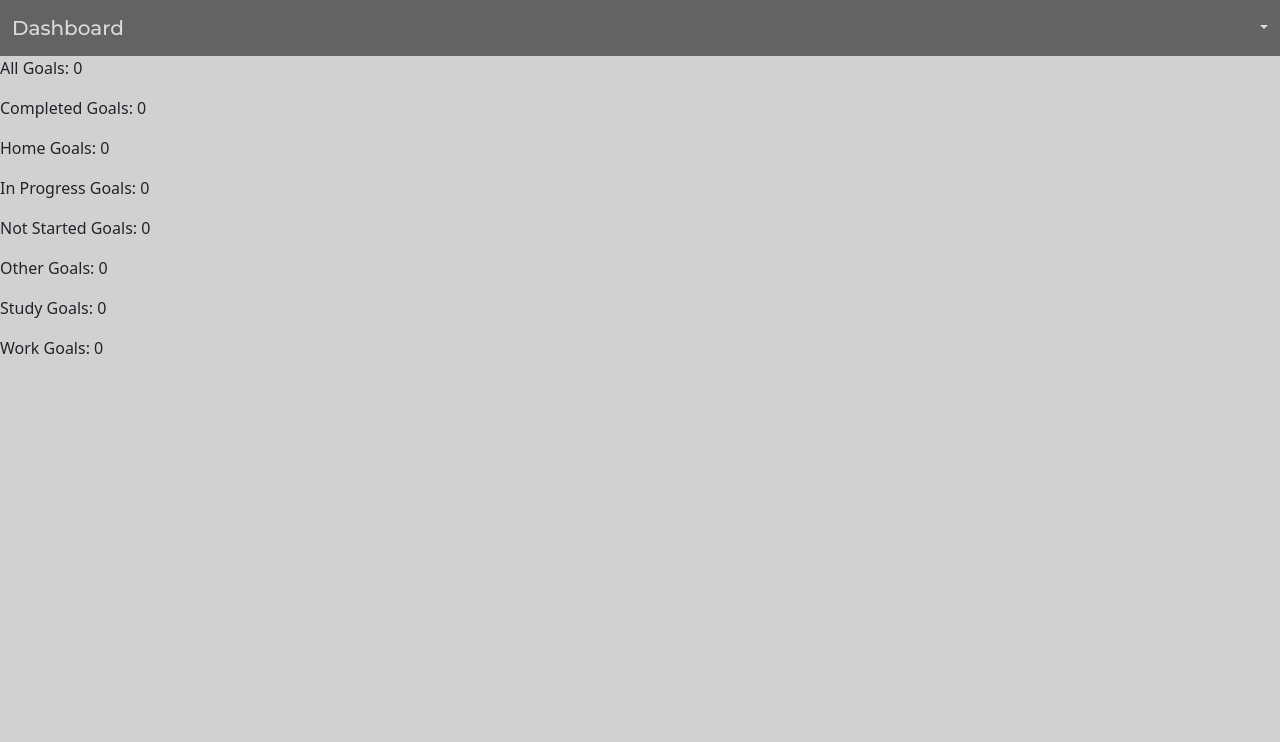
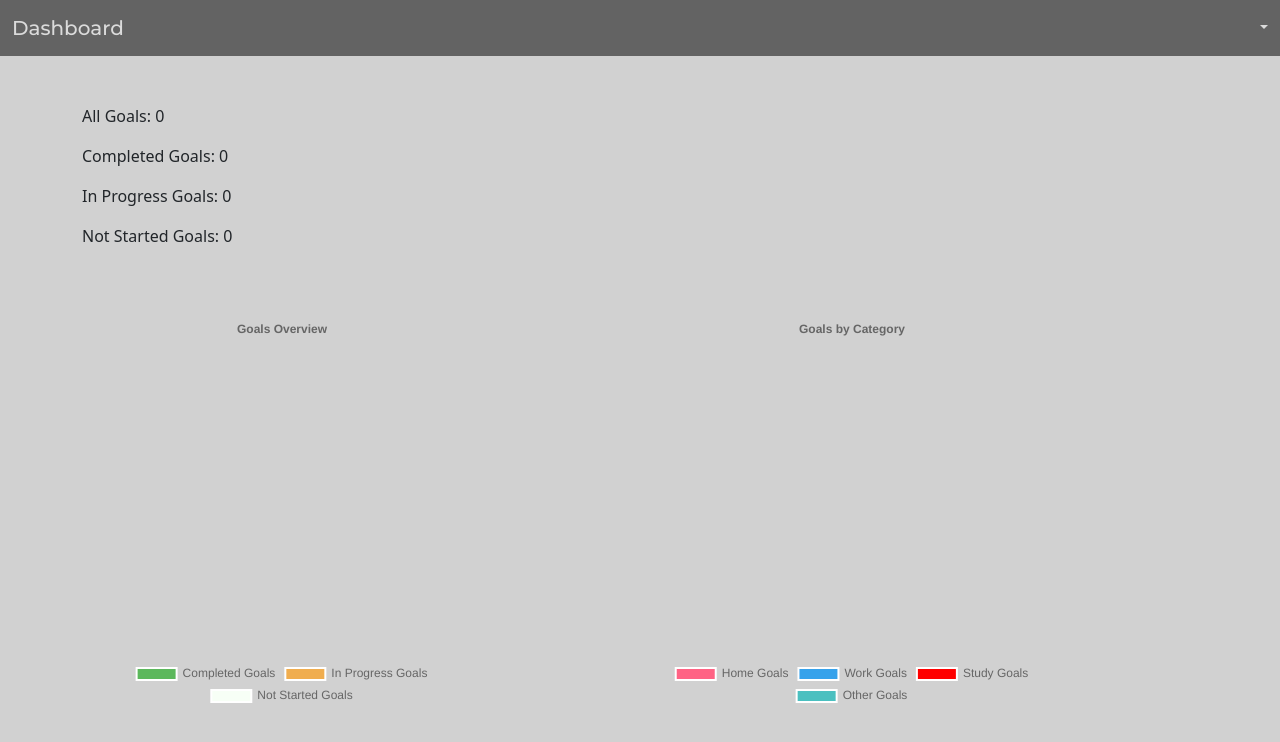
Before and after one commit to thr3000/CSC536, a Django app: page /TestModel/overview/ in a window 1280 px wide. Shown: the top 742 px of the page. Run offline with Django 5.2, Linux system fonts and the light colour scheme; data that the repository does not hold is empty; some libraries are stand-ins or nearby versions.

Commit message:
Update overview.html

```diff
--- a/templates/overview.html
+++ b/templates/overview.html
@@ -5,6 +5,7 @@
     <meta name="viewport" content="width=device-width, initial-scale=1">
     <link href="https://cdn.jsdelivr.net/npm/bootstrap@5.3.3/dist/css/bootstrap.min.css" rel="stylesheet" integrity="sha384-QWTKZyjpPEjISv5WaRU9OFeRpok6YctnYmDr5pNlyT2bRjXh0JMhjY6hW+ALEwIH" crossorigin="anonymous">
     <script src="https://cdn.jsdelivr.net/npm/bootstrap@5.3.3/dist/js/bootstrap.bundle.min.js" integrity="sha384-YvpcrYf0tY3lHB60NNkmXc5s9fDVZLESaAA55NDzOxhy9GkcIdslK1eN7N6jIeHz" crossorigin="anonymous"></script>
+    <script src="https://cdn.jsdelivr.net/npm/chart.js"></script>
     <link rel="preconnect" href="https://fonts.googleapis.com">
     <link rel="preconnect" href="https://fonts.gstatic.com" crossorigin>
     <link href="https://fonts.googleapis.com/css2?family=Montserrat:ital,wght@0,100..900;1,100..900&display=swap" rel="stylesheet">
@@ -16,10 +17,10 @@
             background-color: #D1D1D1;
         }
         .navbar-custom {
-        background-color: #636363; /* Dark gray background for navbar */
+            background-color: #636363;
         }
         .navbar-brand, .nav-link {
-            color: #DBDBDB; /* Light gray text color */
+            color: #DBDBDB;
         }
         .montserrat-title {
             font-family: "Montserrat", sans-serif;
@@ -42,12 +43,22 @@
                 </ul>
             </div>
         </div>
-      </nav>
-    <div id="example"></div>
+    </nav>
+    <div class="container mt-5">
+        <div id="example"></div>
+        <div class="row">
+            <div class="col-md-6">
+                <canvas id="goalsChart" width="400" height="400" class="mt-5"></canvas>
+            </div>
+            <div class="col-md-6">
+                <canvas id="categoryChart" width="400" height="400" class="mt-5"></canvas>
+            </div>
+        </div>
+    </div>
     <script src="https://cdn.jsdelivr.net/npm/sweetalert2@10"></script>
     <script src="https://cdn.jsdelivr.net/npm/axios/dist/axios.min.js"></script>
     <script>
-        document.getElementById('navbarDropdown').innerHTML = localStorage.getItem('username')
+        document.getElementById('navbarDropdown').innerHTML = localStorage.getItem('username');
 
         function logout() {
             localStorage.removeItem('username');
@@ -64,19 +75,75 @@
             let statsContent = `
             <p>All Goals: ${stats.goals_all}</p>
             <p>Completed Goals: ${stats.goals_completed}</p>
-            <p>Home Goals: ${stats.goals_home}</p>
             <p>In Progress Goals: ${stats.goals_in_progress}</p>
             <p>Not Started Goals: ${stats.goals_not_started}</p>
-            <p>Other Goals: ${stats.goals_other}</p>
-            <p>Study Goals: ${stats.goals_study}</p>
-            <p>Work Goals: ${stats.goals_work}</p>
             `;
 
             document.getElementById('example').innerHTML = statsContent;
+
+            // Generate the pie charts
+            generateGoalsPieChart(stats);
+            generateCategoryPieChart(stats);
         })
         .catch(error => {
             console.error('Error fetching stats:', error);
         });
+
+        function generateGoalsPieChart(stats) {
+            const ctx = document.getElementById('goalsChart').getContext('2d');
+
+            new Chart(ctx, {
+                type: 'pie',
+                data: {
+                    labels: ['Completed Goals', 'In Progress Goals', 'Not Started Goals'],
+                    datasets: [{
+                        data: [stats.goals_completed, stats.goals_in_progress, stats.goals_not_started],
+                        backgroundColor: ['#5CB85C', '#F0AD4E', '#F7FFF6'],
+                        hoverOffset: 4
+                    }]
+                },
+                options: {
+                    responsive: false,
+                    plugins: {
+                        legend: {
+                            position: 'bottom',
+                        },
+                        title: {
+                            display: true,
+                            text: 'Goals Overview'
+                        }
+                    }
+                }
+            });
+        }
+
+        function generateCategoryPieChart(stats) {
+            const ctx = document.getElementById('categoryChart').getContext('2d');
+
+            new Chart(ctx, {
+                type: 'pie',
+                data: {
+                    labels: ['Home Goals', 'Work Goals', 'Study Goals', 'Other Goals'],
+                    datasets: [{
+                        data: [stats.goals_home, stats.goals_work, stats.goals_study, stats.goals_other],
+                        backgroundColor: ['#FF6384', '#36A2EB', '#FF0000', '#4BC0C0'],
+                        hoverOffset: 4
+                    }]
+                },
+                options: {
+                    responsive: false,
+                    plugins: {
+                        legend: {
+                            position: 'bottom',
+                        },
+                        title: {
+                            display: true,
+                            text: 'Goals by Category'
+                        }
+                    }
+                }
+            });
+        }
     </script>
 </body>
 </html>
```
